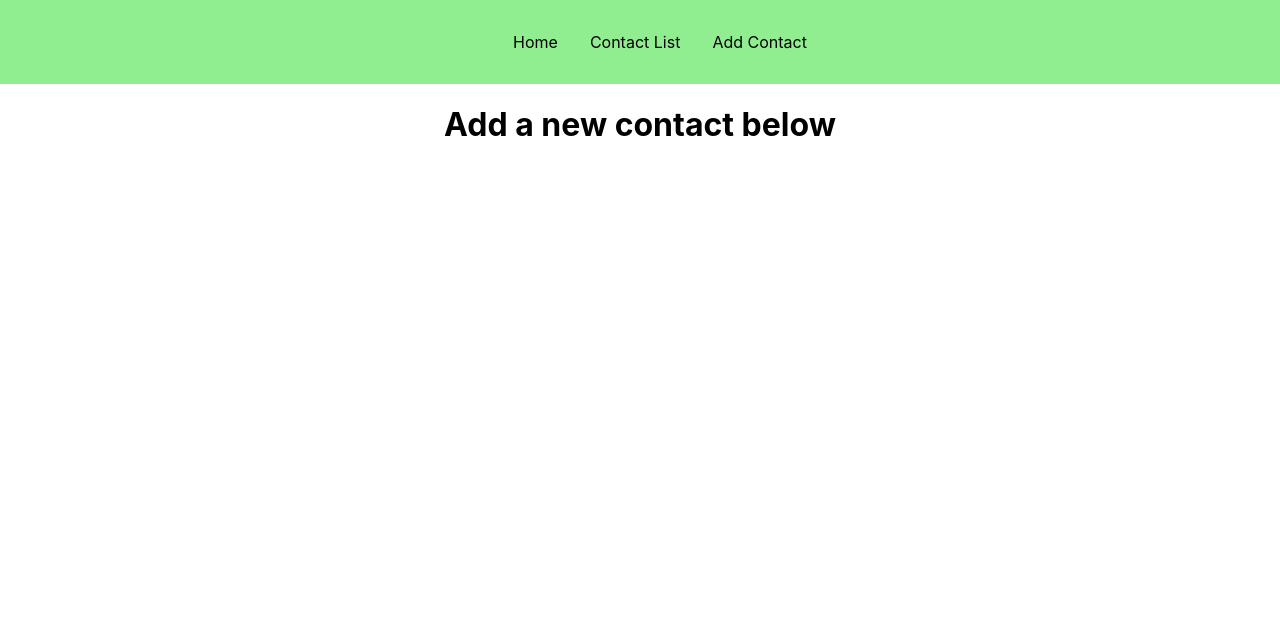
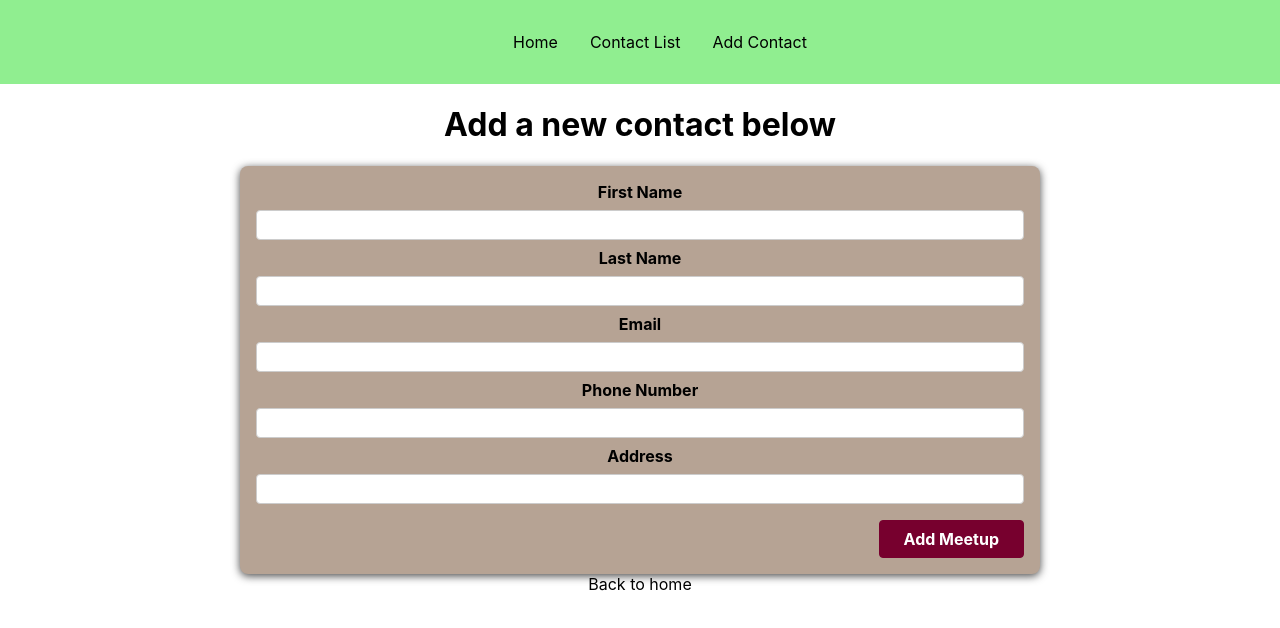
Before and after one commit to vineeth2/contact-list-app, a Next.js app: page /add-contact in a window 1280 px wide. Shown: the top 628 px of the page. Built offline with nearby package versions, Linux system fonts and the light colour scheme.

Commit message:
Added functionality to adding a new contact

```diff
--- a/components/ContactList.js
+++ b/components/ContactList.js
@@ -6,10 +6,11 @@ function ContactList(props) {
         <ul className={classes.list}>
         {props.contacts.map((contact) => (
             <Contact
-                    name={contact.name}
+            fname={contact.fname}
+            lname={contact.lname}
             email={contact.email}
+            phone={contact.phone}
             address={contact.address}
-                    number={contact.number}
             id={contact.id}
             />
         ))}
--- /dev/null
+++ b/components/NewContactForm.js
@@ -0,0 +1,64 @@
+import { useRef } from 'react';
+import Card from './card/Card';
+import classes from './NewContactForm.module.css';
+
+
+function NewContactForm(props) {
+    const fnameRef = useRef();
+    const lnameRef = useRef();
+    const emailRef = useRef();
+    const phoneRef = useRef();
+    const addressRef = useRef();
+
+    function submitHandler(event) {
+        event.preventDefault();
+
+        const e_Fname = fnameRef.current.value;
+        const e_Lname = lnameRef.current.value;
+        const e_Email = emailRef.current.value;
+        const e_Phone = phoneRef.current.value;
+        const e_Address = addressRef.current.value;
+
+        const contactData = {
+            fname: e_Fname,
+            lname: e_Lname,
+            email: e_Email,
+            phone: e_Phone,
+            address: e_Address
+        }
+
+        props.onAddContact(contactData);
+    }
+    return (
+        <Card>
+          <form className={classes.form} onSubmit={submitHandler}>
+            <div className={classes.control}>
+              <label htmlFor='fname'>First Name</label>
+              <input type='text' required id='fname' ref={fnameRef} />
+            </div>
+            <div className={classes.control}>
+              <label htmlFor='lname'>Last Name</label>
+              <input type='text' required id='lname' ref={lnameRef} />
+            </div>
+            <div className={classes.control}>
+              <label htmlFor='email'>Email</label>
+              <input type='text' required id='email' ref={emailRef} />
+            </div>
+            <div className={classes.control}>
+              <label htmlFor='phone'>Phone Number</label>
+              <input type='text' required id='phone' ref={phoneRef} />
+            </div>
+            <div className={classes.control}>
+              <label htmlFor='address'>Address</label>
+              <input type='text' required id='address' ref={addressRef} />
+            </div>
+            <div className={classes.actions}>
+              <button>Add Meetup</button>
+            </div>
+          </form>
+        </Card>
+    );
+
+}
+
+export default NewContactForm;
--- /dev/null
+++ b/components/NewContactForm.module.css
@@ -0,0 +1,45 @@
+.form {
+    padding: 1rem;
+}
+
+.control {
+margin-bottom: 0.5rem;
+}
+
+.control label {
+display: block;
+font-weight: bold;
+margin-bottom: 0.5rem;
+}
+
+.control input,
+.control textarea {
+display: block;
+font: inherit;
+border-radius: 4px;
+border: 1px solid #ccc;
+padding: 0.25rem;
+width: 100%;
+}
+
+.actions {
+margin-top: 1rem;
+text-align: right;
+}
+
+.actions button {
+font: inherit;
+cursor: pointer;
+background-color: #77002e;
+color: white;
+padding: 0.5rem 1.5rem;
+border: 1px solid #77002e;
+border-radius: 4px;
+font-weight: bold;
+}
+
+.actions button:hover,
+.actions button:active {
+background-color: #a50e48;
+border-color: #a50e48;
+}
--- a/pages/add-contact.js
+++ b/pages/add-contact.js
@@ -3,6 +3,7 @@
 import { Fragment } from "react";
 import Head from 'next/head';
 import Link from 'next/link';
+import NewContactForm from '/components/NewContactForm';
 import { useRouter } from 'next/router'
 
 function addContactPage() {
@@ -29,6 +30,8 @@ function addContactPage() {
                 <title>Add Contact</title>
             </Head>
             <h1>Add a new contact below</h1>
+            <NewContactForm onAddContact={addContactHandler} />
+            <Link href='/'>Back to home</Link>
         </Fragment>
     );
 }
```
Lines whose indentation alone changed are shown as unchanged.
